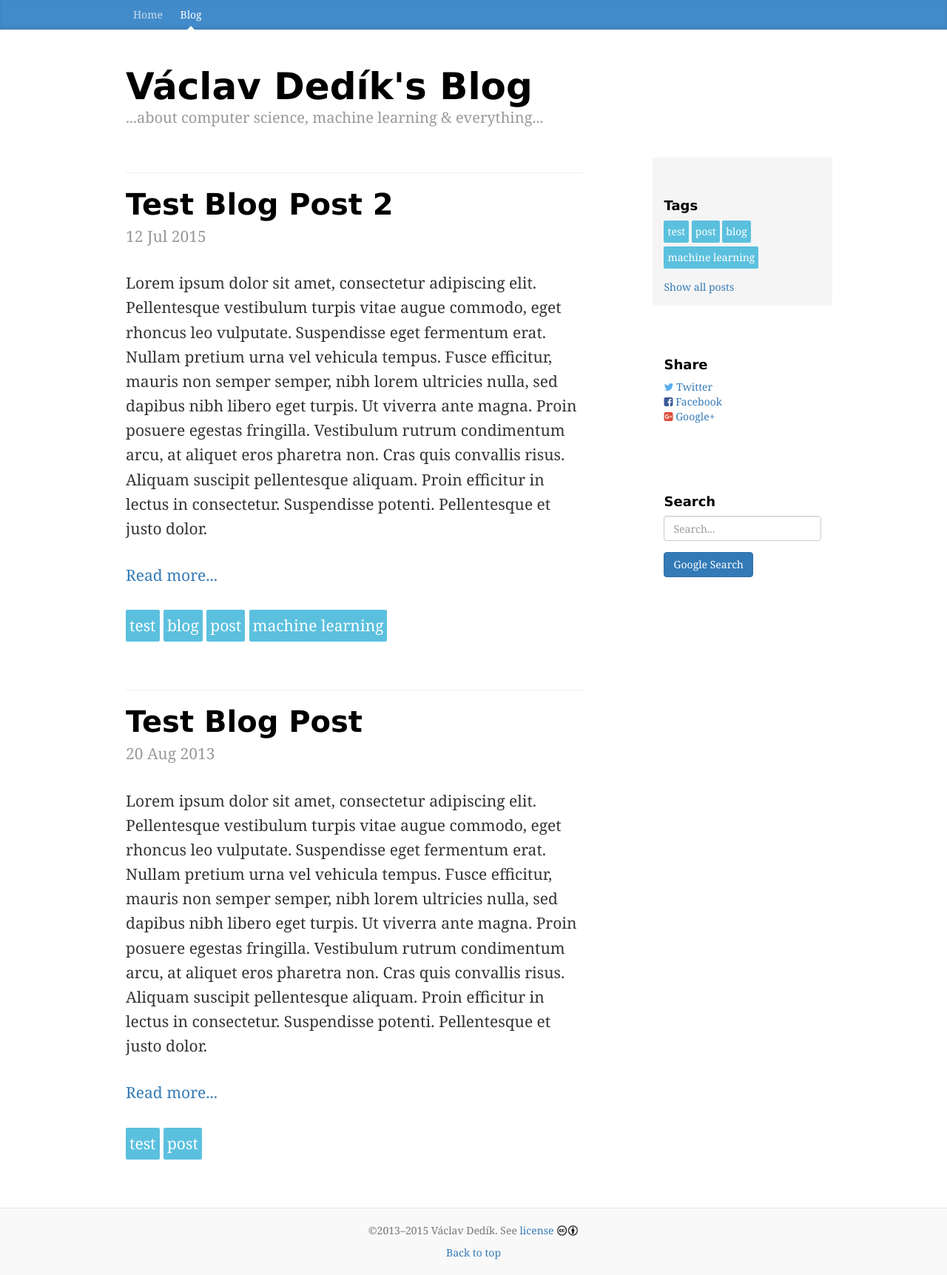
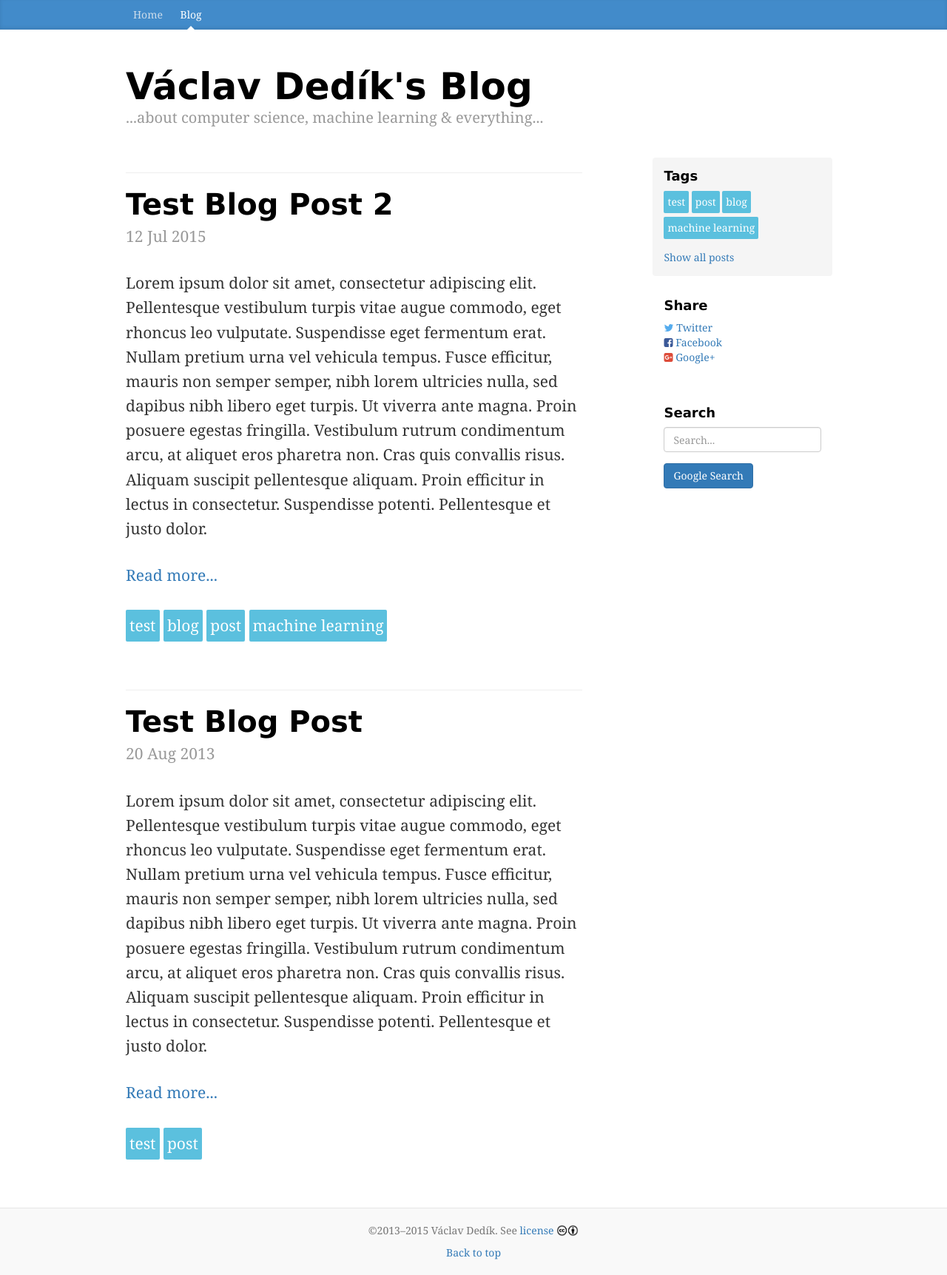
Before and after one commit to VaclavDedik/vaclavdedik.github.io, a Jekyll site: the page built from blog/index.html, in a window 1280 px wide. Shown: the whole page at 74% size. Built offline with Jekyll 4.4.1, drawn with Linux system fonts in a browser that asks for light colours.

Commit message:
Remove margin from sidebar headings

```diff
--- a/css/main.css
+++ b/css/main.css
@@ -49,6 +49,10 @@ h3, .h3 {
   line-height: 1.22;
   font-size: 28px;
   color: rgba(0,0,0,0.44);
+}
+
+.blog-sidebar h2, .blog-sidebar  h3, .blog-sidebar  h4, .blog-sidebar  h5 {
+    margin-top: 0;
 }
 /*
  * Override Bootstrap's default container.
```
